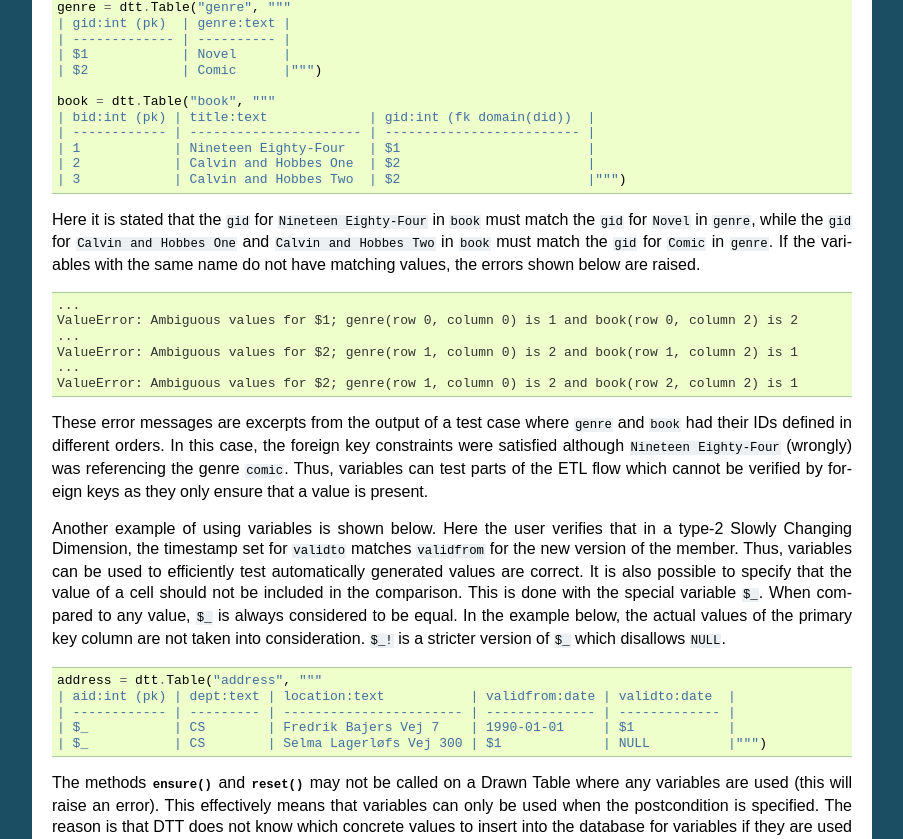
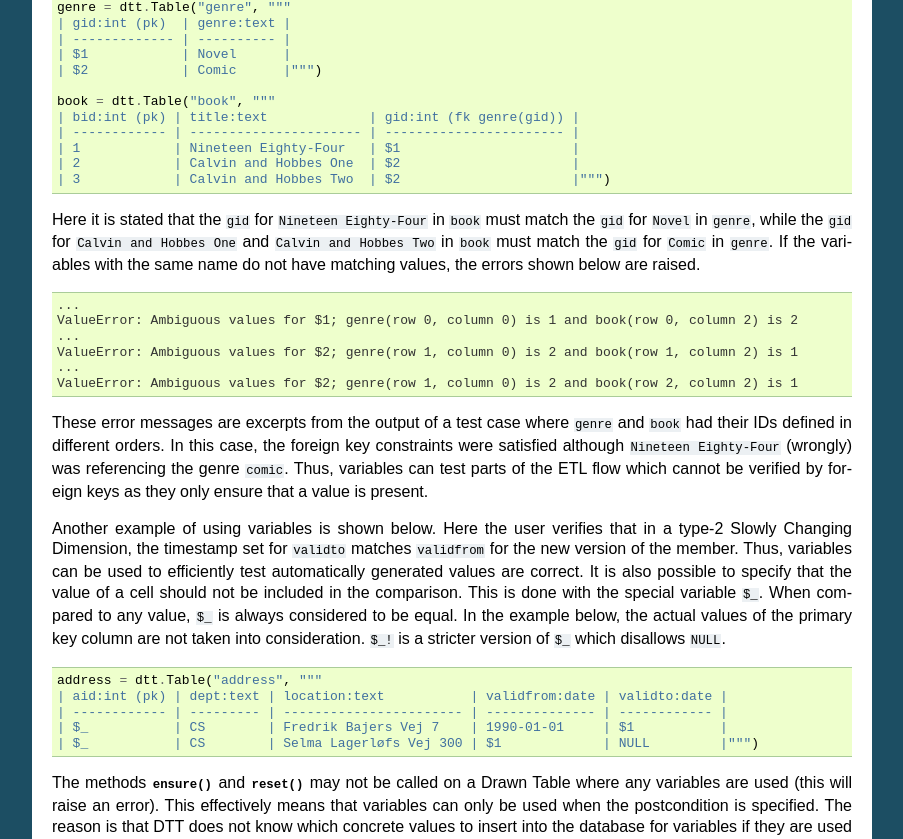
Before and after one commit to chrthomsen/pygrametl, a Sphinx documentation site: the page built from docs/examples/testing.rst, in a window 1280 px wide and 1400 px high, scrolled down 3242 px. Shown: the part 150-989 px from the top of the window, without its empty margins (198-1101 px from the left). Built offline with Sphinx 7.4.7, drawn with Linux system fonts in a browser that asks for light colours; pages that are not in the unit, such as notebooks, are missing from menus; some of the changed text lies outside the part shown.

Commit message:
Fix minor mistakes in testing.rst

```diff
--- a/docs/examples/testing.rst
+++ b/docs/examples/testing.rst
@@ -80,7 +80,7 @@
 .. code-block:: python
 
     genre = dtt.Table("genre", """
-    | bid:int (pk) | genre:text |
+    | gid:int (pk) | genre:text |
     | ------------ | ---------- |
     | 1            | Unknown    |
     | 2            | Novel      |
@@ -88,13 +88,13 @@
     | 4            | Cookbook   |""")
 
     book = dtt.Table("book", """
-    | bid:int (pk) | title:text             | gid:int (fk domain(did)) |
-    | ------------ | ---------------------- | ------------------------ |
-    | 1            | Unknown                | 1                        |
-    | 2            | Nineteen Eighty-Four   | 2                        |
-    | 3            | Calvin and Hobbes One  | 3                        |
-    | 4            | Calvin and Hobbes Two  | 3                        |
-    | 5            | The Silver Spoon       | 4                        |""")
+    | bid:int (pk) | title:text             | gid:int (fk genre(gid)) |
+    | ------------ | ---------------------- | ----------------------- |
+    | 1            | Unknown                | 1                       |
+    | 2            | Nineteen Eighty-Four   | 2                       |
+    | 3            | Calvin and Hobbes One  | 3                       |
+    | 4            | Calvin and Hobbes Two  | 3                       |
+    | 5            | The Silver Spoon       | 4                       |""")
 
 :class:`.Table` instances are immutable once created. Typically, the
 postcondition is, however, similar to the precondition except for a few added
@@ -239,11 +239,11 @@
     | $2            | Comic      |""")
 
     book = dtt.Table("book", """
-    | bid:int (pk) | title:text             | gid:int (fk domain(did))  |
-    | ------------ | ---------------------- | ------------------------- |
-    | 1            | Nineteen Eighty-Four   | $1                        |
-    | 2            | Calvin and Hobbes One  | $2                        |
-    | 3            | Calvin and Hobbes Two  | $2                        |""")
+    | bid:int (pk) | title:text             | gid:int (fk genre(gid)) |
+    | ------------ | ---------------------- | ----------------------- |
+    | 1            | Nineteen Eighty-Four   | $1                      |
+    | 2            | Calvin and Hobbes One  | $2                      |
+    | 3            | Calvin and Hobbes Two  | $2                      |""")
 
 
 Here it is stated that the ``gid`` for ``Nineteen Eighty-Four`` in ``book``
@@ -281,10 +281,10 @@
 .. code-block:: python
 
     address = dtt.Table("address", """
-    | aid:int (pk) | dept:text | location:text           | validfrom:date | validto:date  |
-    | ------------ | --------- | ----------------------- | -------------- | ------------- |
-    | $_           | CS        | Fredrik Bajers Vej 7    | 1990-01-01     | $1            |
-    | $_           | CS        | Selma Lagerløfs Vej 300 | $1             | NULL          |""")
+    | aid:int (pk) | dept:text | location:text           | validfrom:date | validto:date |
+    | ------------ | --------- | ----------------------- | -------------- | ------------ |
+    | $_           | CS        | Fredrik Bajers Vej 7    | 1990-01-01     | $1           |
+    | $_           | CS        | Selma Lagerløfs Vej 300 | $1             | NULL         |""")
 
 
 The methods :meth:`ensure() <.Table.ensure()>` and :meth:`.reset()` may not be
```
